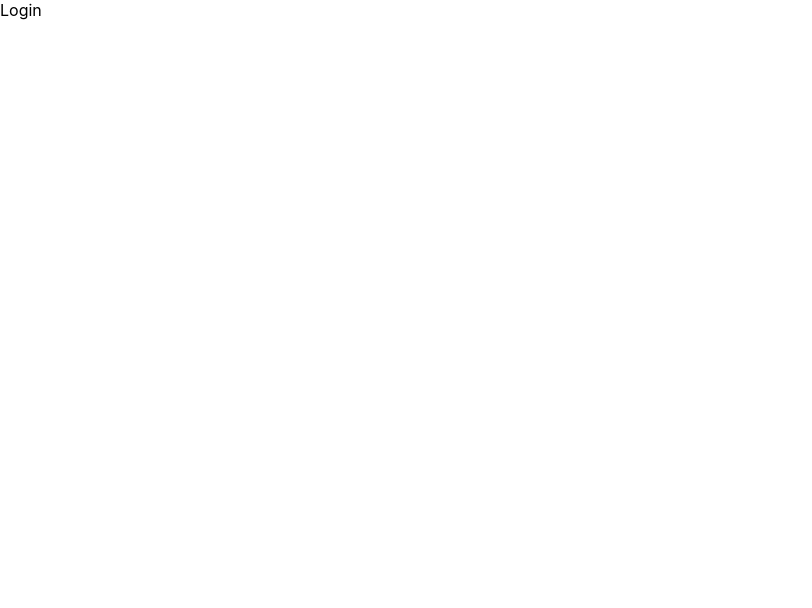
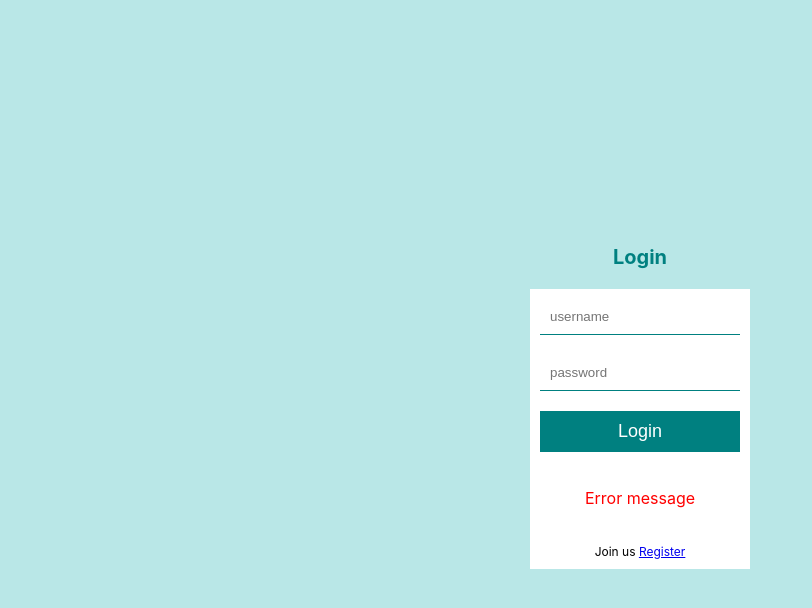
Before and after one commit to zoranduric/react_blog_september, a React (Create React App) app in the folder client/: page /login in a window 1280 px wide. Shown: the top 608 px of the page, without its empty margins (0-812 px from the left). Built offline with nearby package versions, Linux system fonts and the light colour scheme; the HTML template or start-up script is replaced by a standard one.

Commit message:
login & register

```diff
--- a/client/package.json
+++ b/client/package.json
@@ -10,6 +10,7 @@
     "react-dom": "^18.2.0",
     "react-router-dom": "^6.4.1",
     "react-scripts": "5.0.1",
+    "sass": "^1.55.0",
     "web-vitals": "^2.1.4"
   },
   "scripts": {
--- a/client/src/App.js
+++ b/client/src/App.js
@@ -11,6 +11,7 @@
 import Home from './pages/Home';
 import Navbar from './components/Navbar';
 import Footer from './components/Footer';
+import './style.scss';
 
 const Layout = () => {
   return (
--- a/client/src/pages/Login.jsx
+++ b/client/src/pages/Login.jsx
@@ -1,7 +1,21 @@
 import React from 'react';
+import { Link } from 'react-router-dom';
 
 const Login = () => {
-  return <div>Login</div>;
+  return (
+    <div className='auth'>
+      <h1>Login</h1>
+      <form>
+        <input type='text' placeholder='username' />
+        <input type='password' placeholder='password' />
+        <button type='submit'>Login</button>
+        <p>Error message</p>
+        <span>
+          Join us <Link to='/register'>Register</Link>{' '}
+        </span>
+      </form>
+    </div>
+  );
 };
 
 export default Login;
--- a/client/src/pages/Register.jsx
+++ b/client/src/pages/Register.jsx
@@ -1,7 +1,22 @@
 import React from 'react';
+import { Link } from 'react-router-dom';
 
 const Register = () => {
-  return <div>Register</div>;
+  return (
+    <div className='auth'>
+      <h1>Register</h1>
+      <form>
+        <input type='text' placeholder='username' />
+        <input type='password' placeholder='password' />
+        <input type='email' placeholder='email' />
+        <button type='submit'>Register</button>
+        <p>Error message</p>
+        <span>
+          Already got account <Link to='/login'>Login</Link>{' '}
+        </span>
+      </form>
+    </div>
+  );
 };
 
 export default Register;
--- /dev/null
+++ b/client/src/style.scss
@@ -0,0 +1,51 @@
+$lightGreen: #b9e7e7;
+
+.app {
+  .container {
+    //login
+    // register
+    .auth {
+      display: flex;
+      flex-direction: column;
+      align-items: center;
+      justify-content: center;
+      height: 100vh;
+      background-color: $lightGreen;
+      h1 {
+        font-size: 20px;
+        color: teal;
+        margin-bottom: 20px;
+      }
+      form {
+        display: flex;
+        flex-direction: column;
+        padding: 10px;
+        background-color: white;
+        width: 200px;
+        gap: 20px;
+        input {
+          padding: 10px;
+          border: none;
+          border-bottom: 1px solid teal;
+        }
+        button {
+          padding: 10px;
+          padding: none;
+          background-color: teal;
+          border: none;
+          cursor: pointer;
+          color: white;
+          font-size: large;
+        }
+        p {
+          text-align: center;
+          color: red;
+        }
+        span {
+          font-size: 12px;
+          text-align: center;
+        }
+      }
+    }
+  }
+}
```
Also changed, not shown: 1 other file (tests, documents, lock files or other folders).
